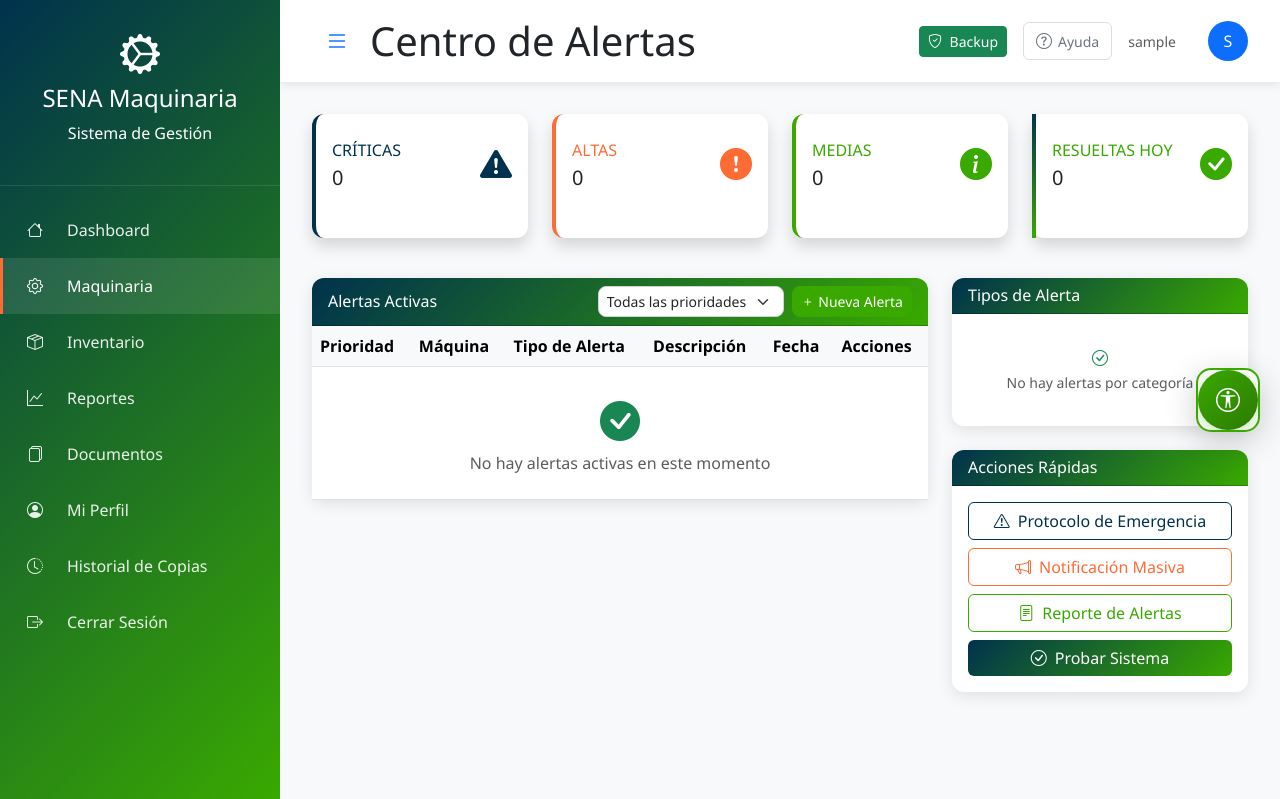
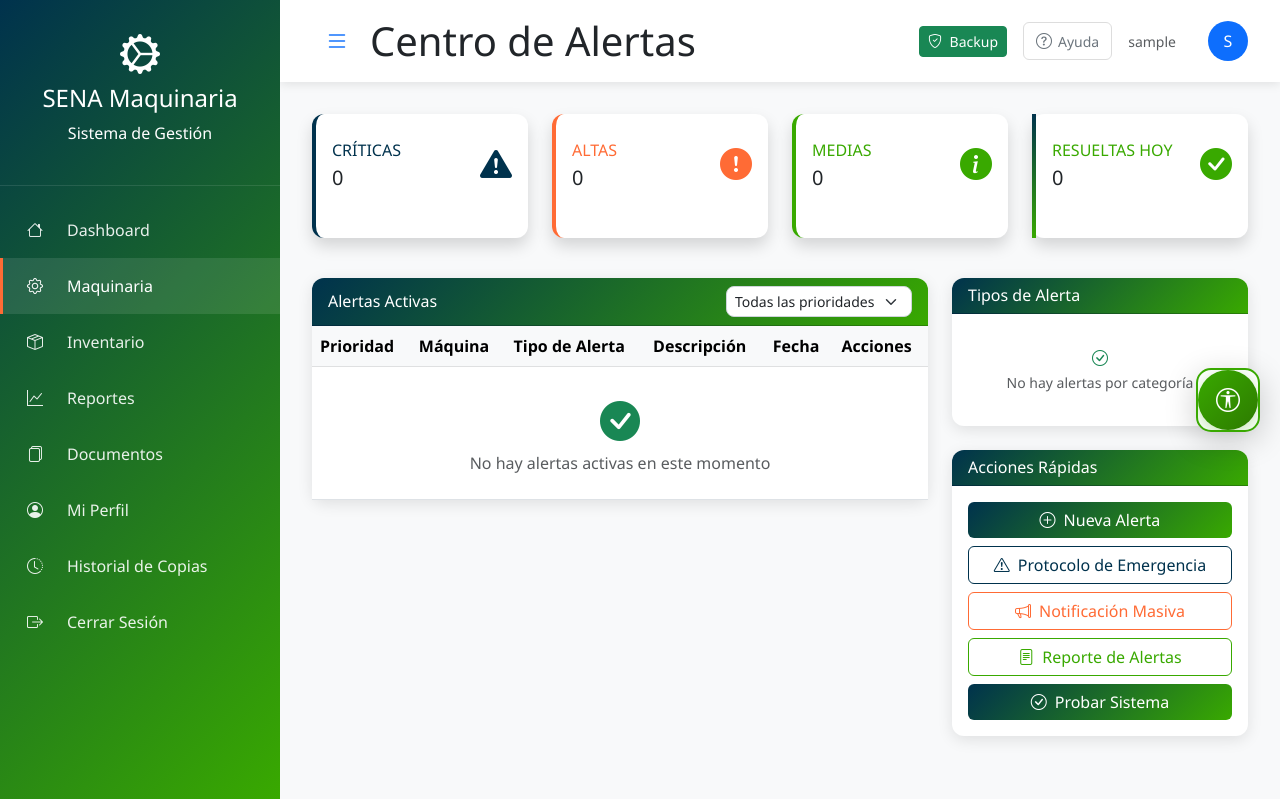
Before and after one commit to PabloFerminGuaquidaJoya/proyecto_base, a Django app: page /maquinaria/alertas/ in a window 1280 px wide. Shown: the top 799 px of the page. Run offline with Django 5.2, Linux system fonts and the light colour scheme; the visitor is signed in with stand-in values (Sample User, id 1); data that the repository does not hold is empty; parts of the project's set-up code (start-up, migrations or seed data) failed here and were passed over.

Commit message:
Arreglo de botoneria de alertas

```diff
--- a/maquinaria/templates/maquinaria/alertas.html
+++ b/maquinaria/templates/maquinaria/alertas.html
@@ -85,9 +85,6 @@
                         <option>Media</option>
                         <option>Baja</option>
                     </select>
-                    <a href="{% url 'maquinaria:crear_alerta' %}" class="btn btn-primary btn-sm">
-                        <i class="bi bi-plus"></i> Nueva Alerta
-                    </a>
                 </div>
             </div>
             <div class="card-body p-0">
@@ -212,6 +209,9 @@
             </div>
             <div class="card-body">
                 <div class="d-grid gap-2">
+                    <a href="{% url 'maquinaria:crear_alerta' %}" class="btn btn-sena-gradient">
+                        <i class="bi bi-plus-circle me-2"></i>Nueva Alerta
+                    </a>
                     <button class="btn btn-outline-sena-secondary" onclick="emergencyProtocol()">
                         <i class="bi bi-exclamation-triangle me-2"></i>Protocolo de Emergencia
                     </button>
--- a/maquinaria/templates/maquinaria/dashboard.html
+++ b/maquinaria/templates/maquinaria/dashboard.html
@@ -93,7 +93,7 @@
                 </a>
             </div>
             <div class="col-md-3 mb-3">
-                <a href="{% url 'maquinaria:alertas' %}" class="btn btn-sena-accent w-100">
+                <a href="{% url 'maquinaria:alertas' %}" class="btn btn-outline-sena-accent w-100">
                     <i class="bi bi-bell me-2"></i>Ver Alertas
                 </a>
             </div>
```
Also changed, not shown: usuarios/templates/usuarios/dashboard.html (+15 -1 lines).
